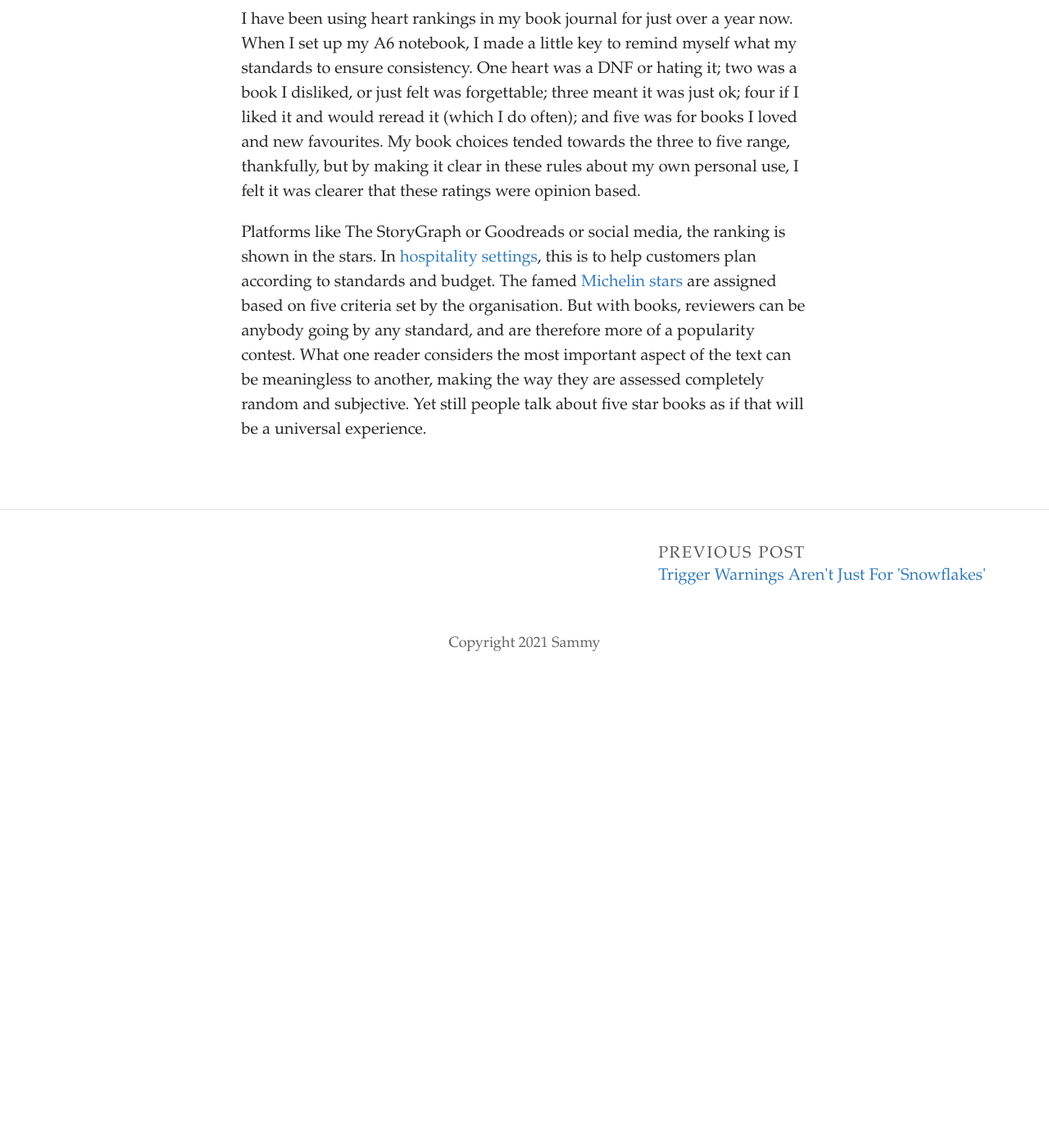
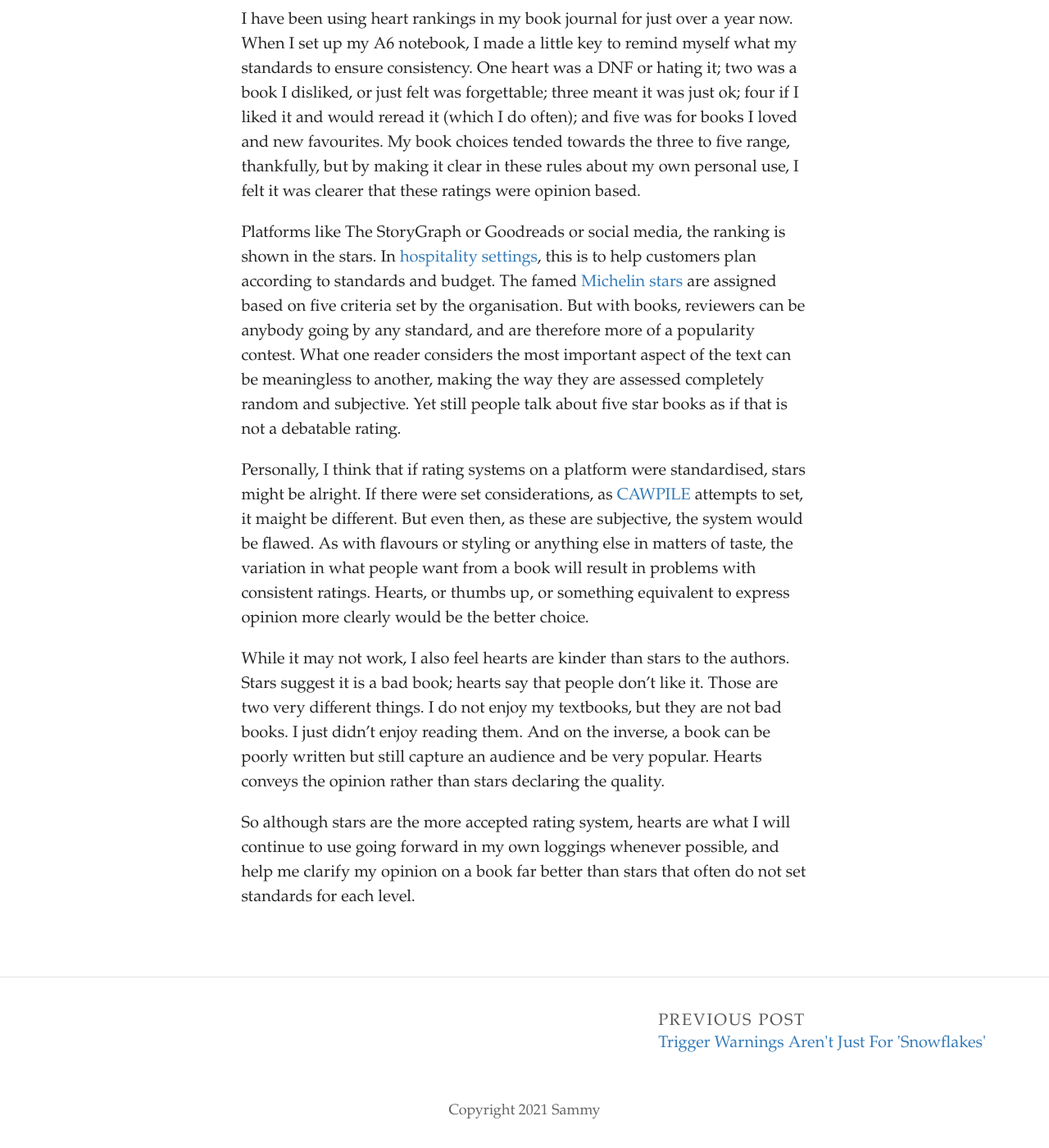
Before and after one commit to SammySpinsAYarn/Blog, a Jekyll site: the page built from _posts/2025-01-27-why-book-reviews-should-use-hearts-rather-than-stars.md, in a window 1280 px wide and 1400 px high, scrolled down 433 px. Shown: the whole window at 82% size. Built offline with Jekyll 4.4.1, drawn with Linux system fonts in a browser that asks for light colours; some web fonts are replaced; before the commit the page ends 1263 px from its top, so only the background shows below that.

Commit message:
Update Post “2025-01-27-why-book-reviews-should-use-hearts-rather-than-stars”

```diff
--- a/_posts/2025-01-27-why-book-reviews-should-use-hearts-rather-than-stars.md
+++ b/_posts/2025-01-27-why-book-reviews-should-use-hearts-rather-than-stars.md
@@ -9,4 +9,10 @@ O﻿n review sites, especially those for books, ratings tend to be set to stars,
 
 I﻿ have been using heart rankings in my book journal for just over a year now. When I set up my A6 notebook, I made a little key to remind myself what my standards to ensure consistency. One heart was a DNF or hating it; two was a book I disliked, or just felt was forgettable; three meant it was just ok; four if I liked it and would reread it (which I do often); and five was for books I loved and new favourites. My book choices tended towards the three to five range, thankfully, but by making it clear in these rules about my own personal use, I felt it was clearer that these ratings were opinion based.
 
-Platforms like The StoryGraph or Goodreads or social media, the ranking is shown in the stars. In [hospitality settings](https://www.bbc.co.uk/bitesize/guides/zvjm47h/revision/1), this is to help customers plan according to standards and budget. The famed [Michelin stars](https://guide.michelin.com/us/en/article/features/what-is-a-michelin-star) are assigned based on five criteria set by the organisation. But with books, reviewers can be anybody going by any standard, and are therefore more of a popularity contest. What one reader considers the most important aspect of the text can be meaningless to another, making the way they are assessed completely random and subjective. Yet still people talk about five star books as if that will be a universal experience.
+Platforms like The StoryGraph or Goodreads or social media, the ranking is shown in the stars. In [hospitality settings](https://www.bbc.co.uk/bitesize/guides/zvjm47h/revision/1), this is to help customers plan according to standards and budget. The famed [Michelin stars](https://guide.michelin.com/us/en/article/features/what-is-a-michelin-star) are assigned based on five criteria set by the organisation. But with books, reviewers can be anybody going by any standard, and are therefore more of a popularity contest. What one reader considers the most important aspect of the text can be meaningless to another, making the way they are assessed completely random and subjective. Yet still people talk about five star books as if that is not a debatable rating.
+
+P﻿ersonally, I think that if rating systems on a platform were standardised, stars might be alright. If there were set considerations, as [CAWPILE](https://bookriot.com/the-cawpile-review-system/) attempts to set, it maight be different. But even then, as these are subjective, the system would be flawed. As with flavours or styling or anything else in matters of taste, the variation in what people want from a book will result in problems with consistent ratings. Hearts, or thumbs up, or something equivalent to express opinion more clearly would be the better choice.
+
+W﻿hile it may not work, I also feel hearts are kinder than stars to the authors. Stars suggest it is a bad book; hearts say that people don't like it. Those are two very different things. I do not enjoy my textbooks, but they are not bad books. I just didn't enjoy reading them. And on the inverse, a book can be poorly written but still capture an audience and be very popular. Hearts conveys the opinion rather than stars declaring the quality.
+
+S﻿o although stars are the more accepted rating system, hearts are what I will continue to use going forward in my own loggings whenever possible, and help me clarify my opinion on a book far better than stars that often do not set standards for each level.
```
